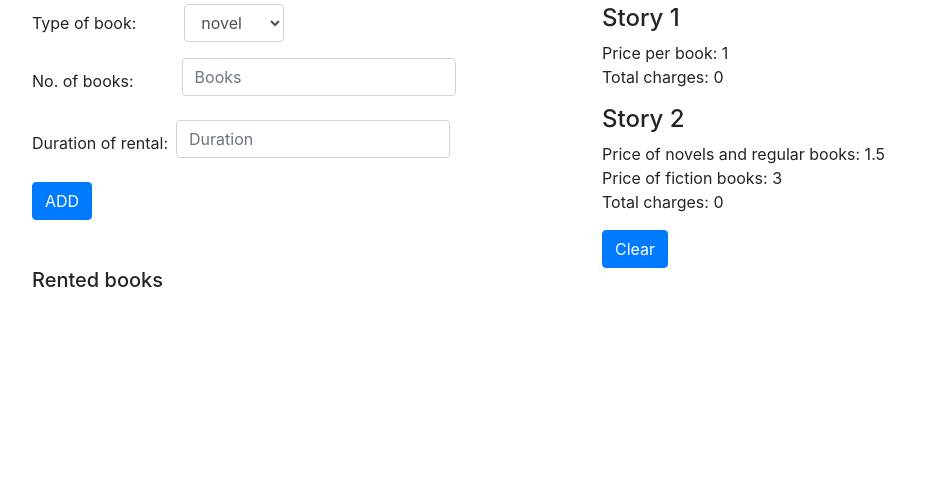
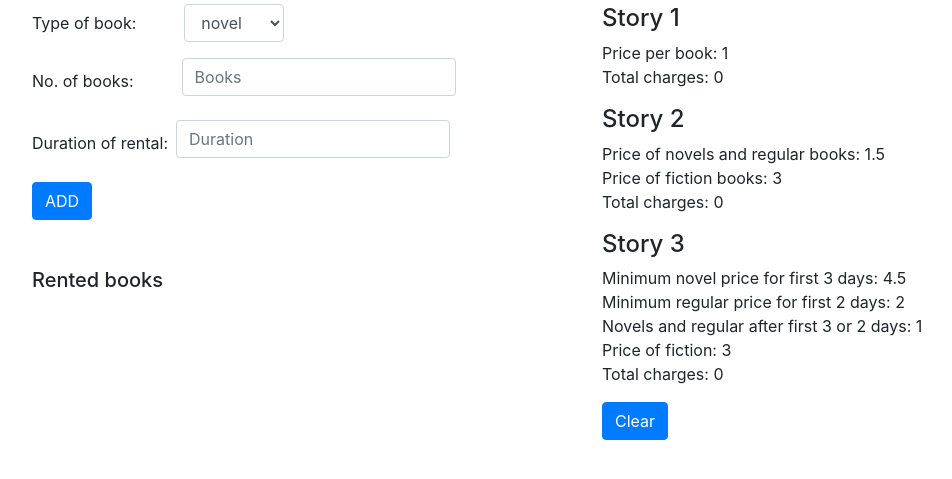
Before and after one commit to jmkitavi/book-rental-interview, a Flask app: page / in a window 1280 px wide. Shown: the part 124-603 px from the top of the page, without its empty margins (53-1005 px from the left). Run offline with Flask 2, Linux system fonts and the light colour scheme; some libraries are stand-ins or nearby versions.

Commit message:
implement story 3

```diff
--- a/app.py
+++ b/app.py
@@ -30,6 +30,10 @@ charges = {
     "total": 0,
     "number": 0,
   },
+  'story_three': {
+    "total": 0,
+    "number": 0,
+  }
 }
 
 
@@ -64,6 +68,40 @@ class Story2(Story1):
       return self.number_of_books * (self.duration * per_day_rental)
 
 
+"""Story 3"""
+class Story3(Story1):
+  def __init__(self, number_of_books, duration, book_type):
+    super().__init__(number_of_books, duration)
+    self.book_type = book_type
+
+  def calculate_charge(self):
+    if self.book_type == 'regular':
+      per_day_rental = 2
+      if self.duration > 2:
+            per_day_rental = 1.5
+            first_two_days = self.regular_first_two_days()
+            remaining_days = self.duration - 2
+            remaining_days_charges = self.number_of_books * (remaining_days * per_day_rental)
+            total_charge = first_two_days + remaining_days_charges
+            return total_charge
+
+      return self.number_of_books * (self.duration * per_day_rental)
+
+    if self.book_type == 'fiction':
+      per_day_rental = 3
+      return self.number_of_books * (self.duration * per_day_rental)
+    if self.book_type == 'novel':
+      per_day_rental = 4.5
+      if self.duration > 3:
+        per_day_rental = 1.5
+        return self.number_of_books * (self.duration * per_day_rental)
+
+      return self.number_of_books * (self.duration * per_day_rental)
+
+  def regular_first_two_days(self):
+    per_day_rental = 1
+    return self.number_of_books * (2 * per_day_rental)
+
 
 @app.route('/', methods=('GET', 'POST'))
 def index():
@@ -93,4 +131,9 @@ def index():
       story_two_charges = story_two.calculate_charge()
       charges['story_two']['total'] = charges['story_two']['total'] + story_two_charges
 
+      story_three = Story3(int(number_of_books), int(book_duration), book_type)
+      story_three_charges = story_three.calculate_charge()
+      charges['story_three']['total'] = charges['story_three']['total'] + story_three_charges
+
+
   return render_template('index.html', books=books, charges=charges)
--- a/templates/index.html
+++ b/templates/index.html
@@ -58,6 +58,16 @@
         Total charges: {{ charges['story_two']['total'] }}<br>
       </p>
 
+      <h4>Story 3</h4>
+
+      <p>
+        Minimum novel price for first 3 days:  4.5<br>
+        Minimum regular price for first 2 days:  2<br>
+        Novels and regular after first 3 or 2 days:  1<br>
+        Price of fiction:  3<br>
+        Total charges: {{ charges['story_three']['total'] }}<br>
+      </p>
+
 
     <button class="btn btn-primary">Clear</button>
 
```
